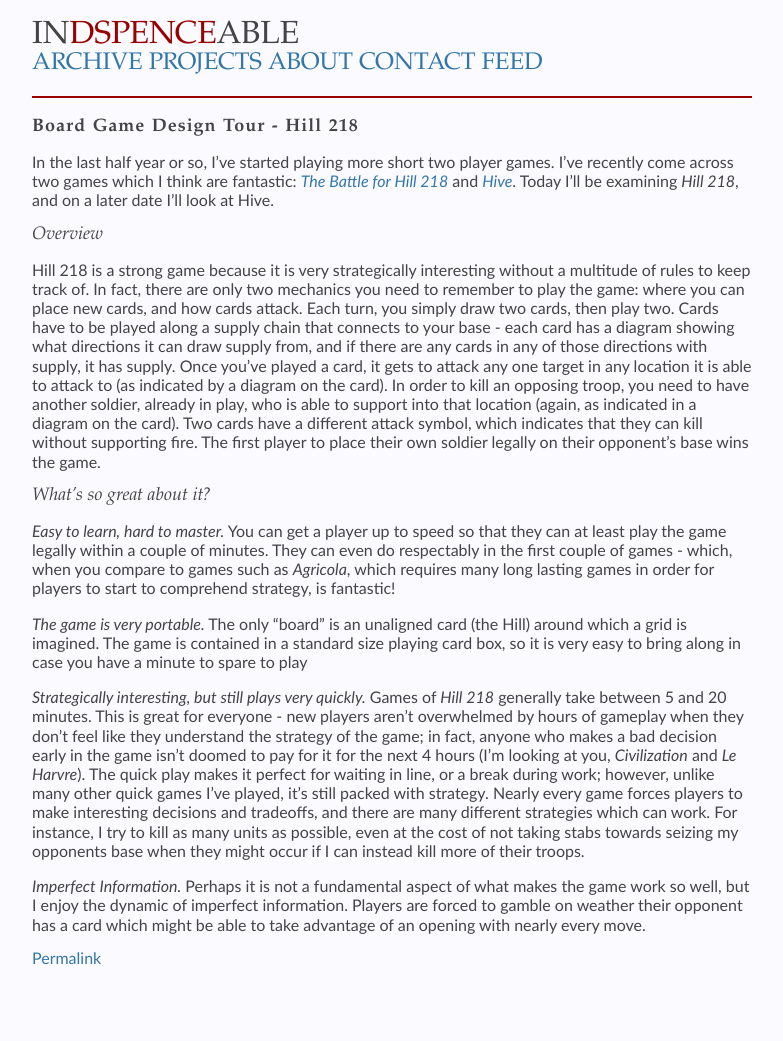
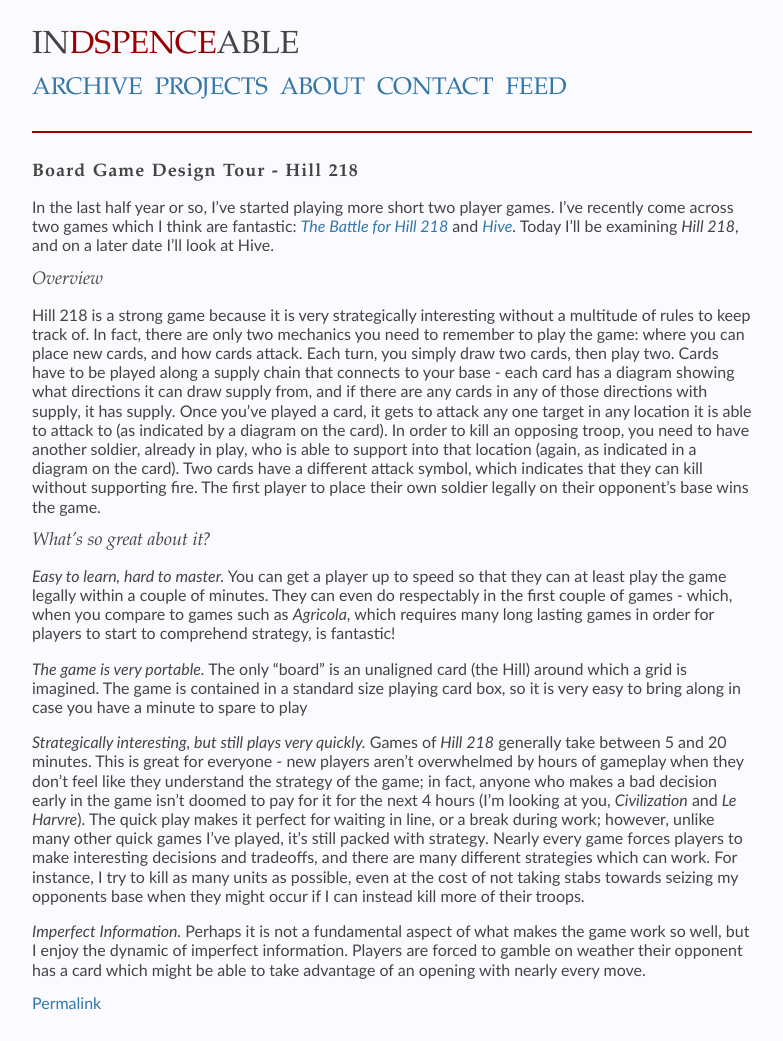
Before and after one commit to indspenceable/indspenceable.github.com, a Jekyll site: the page built from index.md, in a window 1280 px wide. Shown: the whole page, without its empty margins (248-1031 px from the left). Built offline with Jekyll 4.4.1, drawn with Linux system fonts in a browser that asks for light colours; before the commit the page ends 986 px from its top, so only the background shows below that.

Commit message:
Updated styles, again

```diff
--- a/_includes/header.html
+++ b/_includes/header.html
@@ -55,10 +55,12 @@
   h1 {
     font-size: 32px;
     font-family: 'palatino';
+    margin-bottom: 15px;
   }
   h2{
     font-size: 24px;
     font-family: 'palatino';
+    word-spacing: 0.25em;
   }
   h3 {
     font-size: 18px;
@@ -89,7 +91,7 @@
     color: #900;
   }
   .main {
-    padding: 20px 0px;
+    padding: 30px 0px;
     margin: auto;
   }
   p {
```
